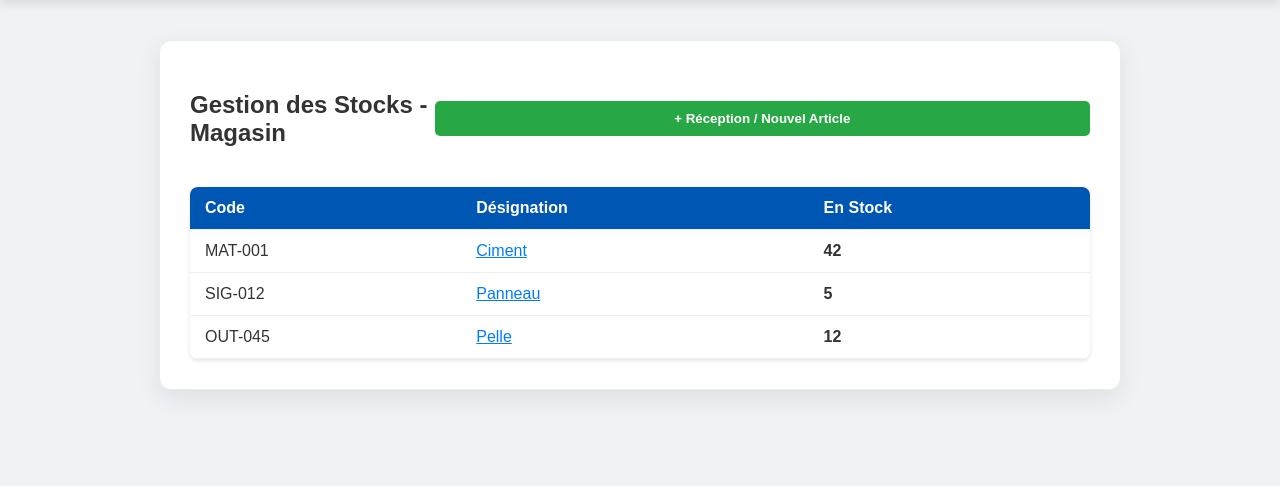
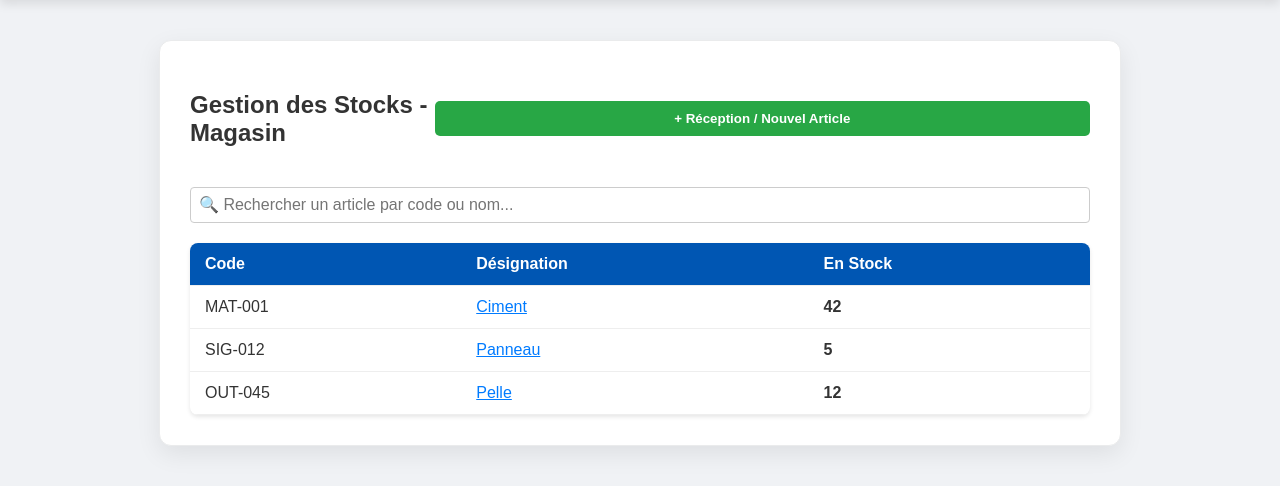
Before and after one commit to OlivierCroon/gembloux, a Flask app: page /magasin/stocks in a window 1280 px wide. Shown: the part 52-538 px from the top of the page. Run offline with Flask 3, Linux system fonts and the light colour scheme.

Commit message:
Ajout de la fonction de recherche sur la page magasin

```diff
--- a/app/templates/magasin/stocks.html
+++ b/app/templates/magasin/stocks.html
@@ -92,6 +92,11 @@
         <button class="btn" onclick="ouvrirEntreeStock()">+ Réception / Nouvel Article</button>
     </div>
 
+    <!-- NOUVEAU : Champ de recherche ajouté sans toucher au reste -->
+    <div style="margin-top: 15px; margin-bottom: 15px;">
+        <input type="text" id="search-input" class="input-inline" placeholder="🔍 Rechercher un article par code ou nom..." onkeyup="filtrerStocks()">
+    </div>
+
     <table class="table-magasin">
         <thead>
             <tr>
@@ -176,6 +181,28 @@
                     `;
                 });
             });
+
+        // --- NOUVEAU : Fonction de recherche/filtrage ---
+        function filtrerStocks() {
+            const query = document.getElementById('search-input').value.toLowerCase();
+            const tbody = document.getElementById('corps-table-stocks');
+            tbody.innerHTML = '';
+
+            const filteredData = currentStocksGlobal.filter(item =>
+                item.nom.toLowerCase().includes(query) ||
+                item.code.toLowerCase().includes(query)
+            );
+
+            filteredData.forEach(item => {
+                tbody.innerHTML += `
+                    <tr>
+                        <td>${item.code}</td>
+                        <td><span class="nom-marchandise" onclick="ouvrirSorties('${item.code}', '${item.nom}')">${item.nom}</span></td>
+                        <td><strong>${item.quantite}</strong></td>
+                    </tr>
+                `;
+            });
+        }
 
         // --- HISTORIQUE DES SORTIES ---
         function ouvrirSorties(code, nom) {
```
